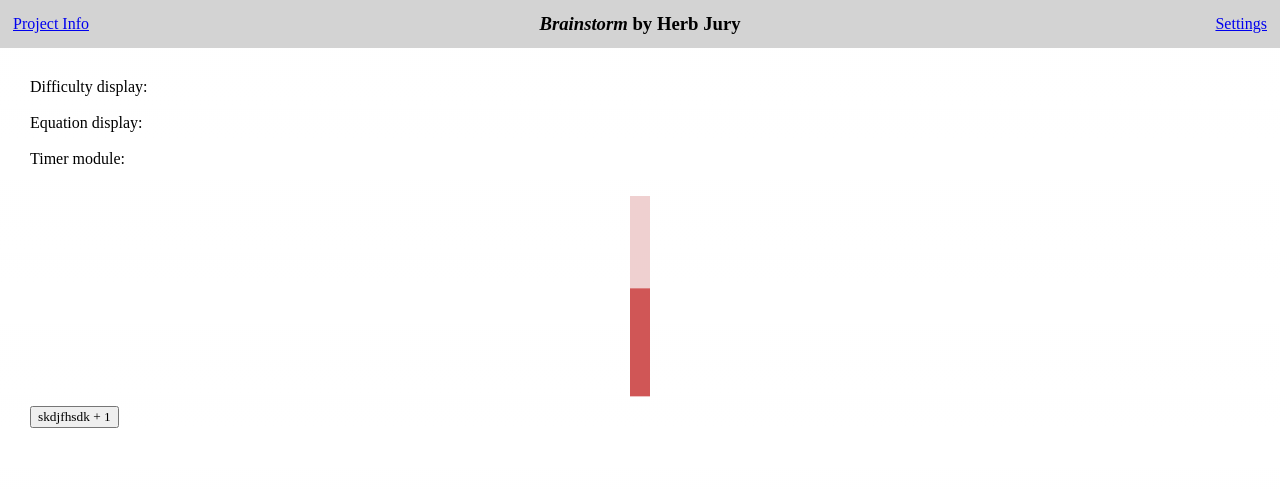
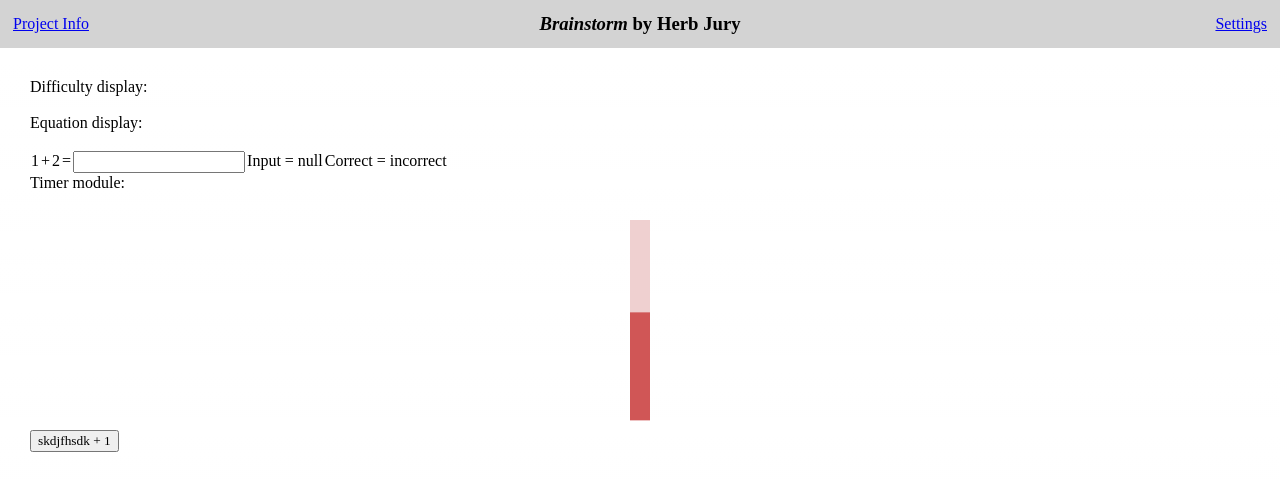
Before and after one commit to MrMugwump/BrainstormComp225, a Next.js app: page / in a window 1280 px wide. Shown: the top 490 px of the page. Built offline with nearby package versions, Linux system fonts and the light colour scheme.

Commit message:
got a rudimentary equation display working

```diff
--- a/src/app/equationDisplay.tsx
+++ b/src/app/equationDisplay.tsx
@@ -2,5 +2,38 @@ import React from "react"
 import { useState, useEffect } from 'react';
 
 export default function EquationDisplay({}:any){
-    return(<></>)
+    const equation: [firstVar:number, operation:String, secondVal:number, answer:any] = [1,'+',2,3];
+    const inputArray = [false,false,false,true];
+    const [inputVal0,setInputVal0] = useState('');
+    const [inputVal2,setInputVal2] = useState('');
+    const [inputVal3,setInputVal3] = useState('null');
+    const [isCorrect, setIsCorrect] = useState('incorrect');
+
+    useEffect(()=>{
+        if(inputVal3==equation[3]){
+            //regenerate number
+            setIsCorrect('correct!');
+        }
+        else{
+            setIsCorrect('incorrect');
+        }
+    }, [inputVal3]);
+    return(<>
+        <tr>
+            <td><NumberSlot number = {equation[0]} isInput = {inputArray[0]} inputVal={setInputVal0}/></td>
+            <td><NumberSlot number = {equation[1]} isInput = {inputArray[1]}/></td>
+            <td><NumberSlot number = {equation[2]} isInput = {inputArray[2]} inputVal={setInputVal2}/></td>
+            <td>=</td>
+            <td><NumberSlot number = {equation[3]} isInput = {inputArray[3]} inputVal={setInputVal3}/></td>
+            <td><p>Input = {inputVal3}</p></td>
+            <td><p>Correct = {isCorrect}</p></td>
+        </tr>
+        </>)
 }
+
+function NumberSlot({number = 0, isInput = false, inputVal}:any){
+    if (isInput){
+        return(<><input onChange={e=>{inputVal(e.target.value)}}/></>)
+    }
+    return(<><p>{number}</p></>)
+}
```
